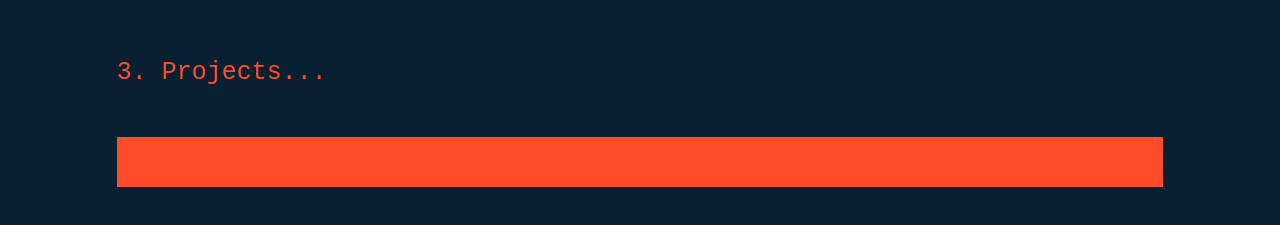
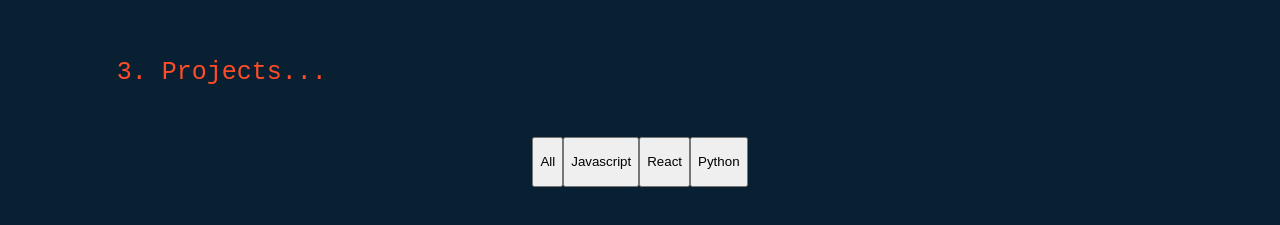
Before and after one commit to kylest0kes/folio, a React (Create React App) app: page / in a window 1280 px wide. Shown: the part 2620-2845 px from the top of the page. Built offline with nearby package versions, Linux system fonts and the light colour scheme.

Commit message:
created a filter with filter buttons for the projects section

```diff
--- a/src/Sections/Projects/Projects.css
+++ b/src/Sections/Projects/Projects.css
@@ -17,7 +17,8 @@
   margin-bottom: 40px;
   width: 100%;
   height: 50px;
-  background-color: #ff4c29;
+  display: flex;
+  justify-content: center;
 }
 
 .project-cards {
--- a/src/Sections/Projects/Projects.js
+++ b/src/Sections/Projects/Projects.js
@@ -1,18 +1,29 @@
-import React from 'react';
+import React, { useState } from 'react';
 import './Projects.css';
 import ProjectCard from '../../Components/ProjectCard/ProjectCard';
 import PROJECTS from "../../Assets/projects/projects";
 
 const Projects = () => {
+  const [filter, setFilter] = useState('');
+
+  const handleSetFilter = (language) => {
+    setFilter(language);
+  }
+
+  const filterProjects = filter ? PROJECTS.filter(project => project.language === filter) : PROJECTS;
+
   return (
     <div id='projects-section'>
         <p className="projects-header">3. Projects...</p>
         <div className='projects-subsection'>
           <div className='project-cards-filter'>
-
+            <button onClick={() => handleSetFilter('')} className='filter-options'>All</button>
+            <button onClick={() => handleSetFilter('Javascript')} className='filter-options'>Javascript</button>
+            <button onClick={() => handleSetFilter('React')} className='filter-options'>React</button>
+            <button onClick={() => handleSetFilter('Python')} className='filter-options'>Python</button>
           </div>
           <div className='project-cards'>
-            {PROJECTS.map((project) => {
+            {filterProjects.map((project) => {
               return (
                 <ProjectCard className='project-card'
                   key={project.id}
```
